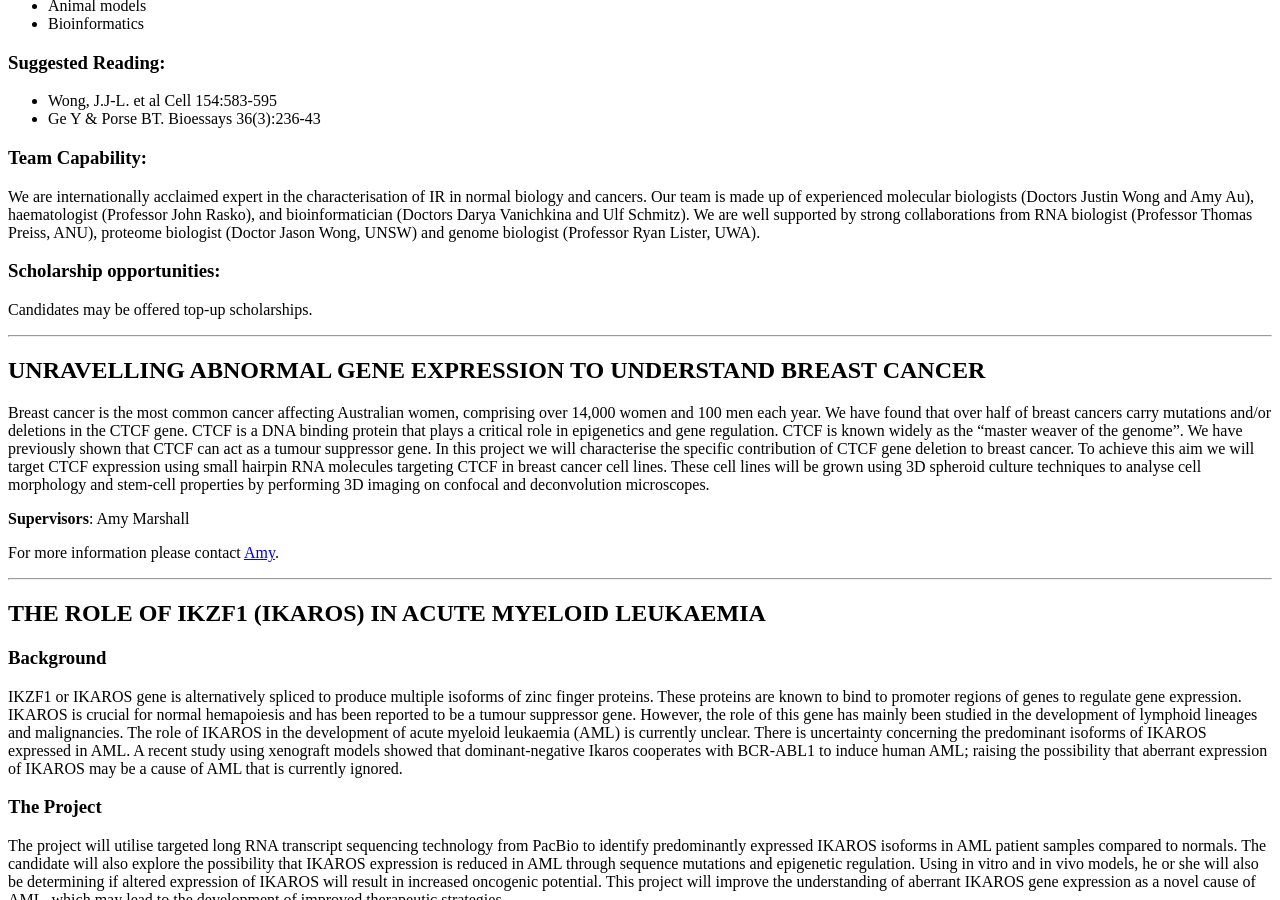
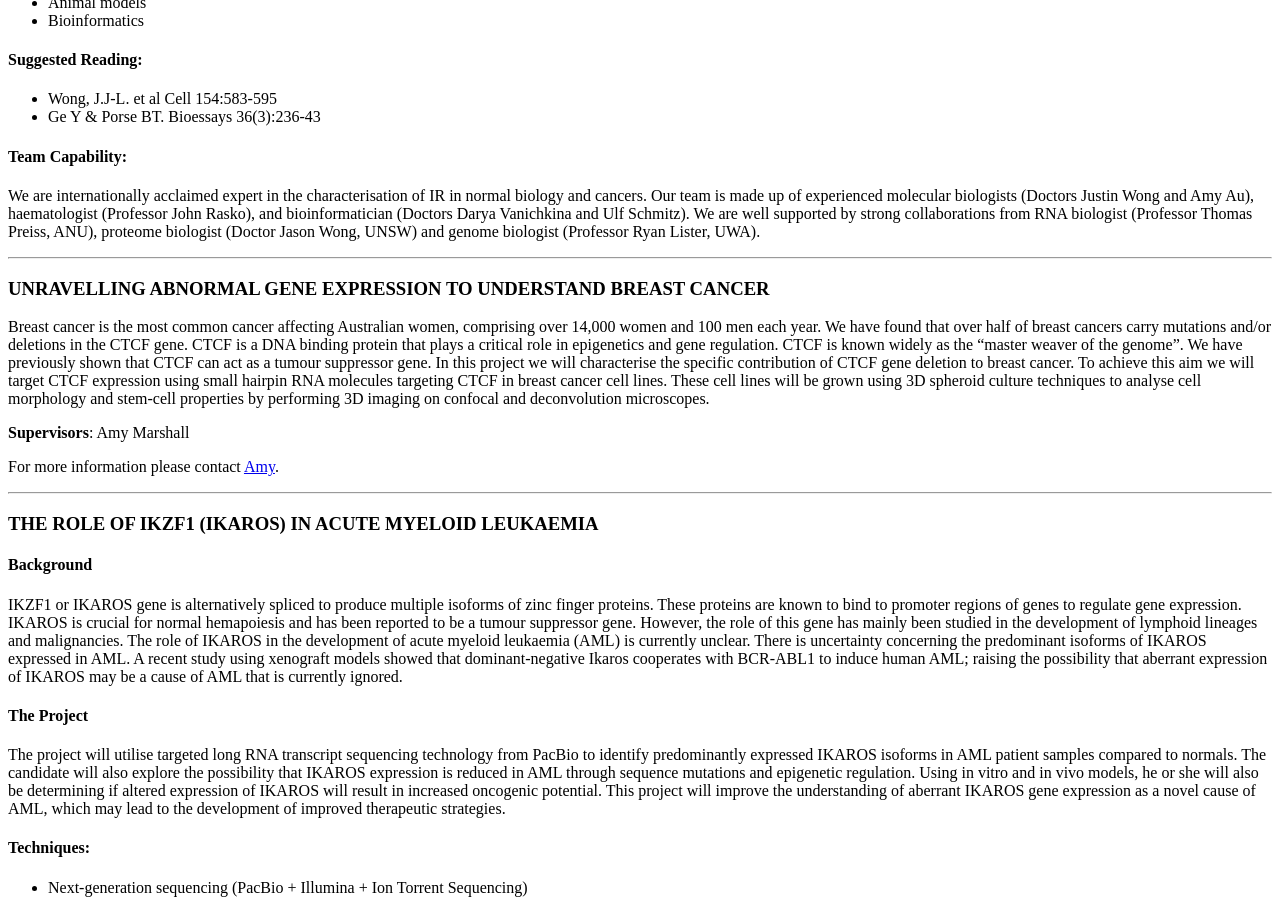
Before and after one commit to gardiners/raskolab.github.io, a Jekyll site: the page built from join.md, in a window 1280 px wide and 900 px high, scrolled down 1049 px. Built offline with Jekyll 4.4.1, drawn with Linux system fonts in a browser that asks for light colours.

Commit message:
Update join.md

```diff
--- a/join.md
+++ b/join.md
@@ -4,10 +4,11 @@ title: Available Projects
 group: navigation
 published: true
 ---
+
 {% include JB/setup %}
 
 
-## UNCOVERING PATTERNS OF GENE REGULATION IN HUMAN DISEASE VIA BIOINFORMATICS
+### UNCOVERING PATTERNS OF GENE REGULATION IN HUMAN DISEASE VIA BIOINFORMATICS
 
 The Gene and Stem Cell Therapy Program, led by Prof. John Rasko, recently identified a previously unknown mechanism of gene regulation that may help to understand mechanisms underlying human disease. An innovative experimental technique prototyped in our group allows us to study gene regulation at a level of detail that has not been achieved before. The aim for this honours project is to analyse RNA sequencing data (Illumina/PacBio platforms) and search for patterns of alternative splicing. Furthermore, we will analyse if these patterns are evolutionarily conserved and/or can be used as biomarker for disease diagnosis/prognosis. Parts of the analyses will be performed on a High Performance Computing system. We are seeking motivated students of computer science or computational biology who want to apply methods involving pattern recognition of ‘Big Data’. You will be joining a team of passionate researchers at the Centenary Institute. If you are interested, come and visit us!
 
@@ -15,7 +16,9 @@ The Gene and Stem Cell Therapy Program, led by Prof. John Rasko, recently identi
 
 **Requirements**: Ideally you have experience in a scripting language (Python/Perl) and R programming. For more information please contact <a href="mailto:u.schmitz@centenary.org.au" target="_top">Ulf</a>.
 
-## HOW DOES ALTERED CHROMATIN ORGANISATION LEAD TO OVARIAN CANCER?
+***
+
+### HOW DOES ALTERED CHROMATIN ORGANISATION LEAD TO OVARIAN CANCER?
 
 Ovarian cancer is the deadliest gynaecological cancer, and affects 1300 women each year in Australia. We have found that over 80% of ovarian cancers carry mutations and/or deletions in the CTCF gene. CTCF is a DNA binding protein that plays a critical role in epigenetics and gene regulation. CTCF is known widely as the “master weaver of the genome”. We have previously shown that CTCF can act as a tumour suppressor gene. We will employ expression of cancer specific CTCF mutants and/or CTCF knockdown in ovarian cancer cell lines. These cell lines will then be used in various biological assays including cell growth, colony formation, apoptosis, cell morphology, stem cell, gene expression and chromatin conformation assays, to elucidate the role CTCF in ovarian cancer development and progression.
 
@@ -24,7 +27,7 @@ Ovarian cancer is the deadliest gynaecological cancer, and affects 1300 women ea
 For more information please contact <a href="a.marshall@centenary.org.au" target="_top">Amy</a>.
 
 
-## THE ROLE OF INTRON RETENTION IN ACUTE MYELOID LEUKAEMIA
+### THE ROLE OF INTRON RETENTION IN ACUTE MYELOID LEUKAEMIA
 
 **Supervisors**: <a href="j.wong@centenary.org.au" target="_top">Doctor Justin Wong</a>, Professor John Rasko
 
@@ -32,7 +35,7 @@ Background: In 2013, we reported in the prestigious journal, Cell, that a mode o
 
 The Project: The project builds on our extensive preliminary data that aberrant IR is a prevalent RNA splicing defect in AML. Using publicly available datasets and primary AML samples, the successful candidate will have the opportunity to curate intron-retaining transcripts in AML. The candidate will also explore the role of IR in controlling the expression of AML-related genes via the NMD pathway. Using in vitro and in vivo models, there will also be the opportunity to determine if IR could lead to the formation of new proteins in cases where intron-retaining transcripts escaped NMD. This project will improve the understanding of IR as a novel factor in AML, which may lead to the development of improved therapeutic strategies.
 
-### Techniques:
+#### Techniques:
 
 * Next-generation sequencing (particularly Illumina mRNA-sequencing, PacBio Sequencing)
 * Quantitative reverse-transcription PCR
@@ -43,22 +46,19 @@ The Project: The project builds on our extensive preliminary data that aberrant
 * Animal models
 * Bioinformatics
 
-### Suggested Reading:
+#### Suggested Reading:
 
 * Wong, J.J-L. et al Cell 154:583-595
 * Ge Y & Porse BT. Bioessays 36(3):236-43
 
-### Team Capability:
+#### Team Capability:
 
 We are internationally acclaimed expert in the characterisation of IR in normal biology and cancers. Our team is made up of experienced molecular biologists (Doctors Justin Wong and Amy Au), haematologist (Professor John Rasko), and bioinformatician (Doctors Darya Vanichkina and Ulf Schmitz). We are well supported by strong collaborations from RNA biologist (Professor Thomas Preiss, ANU), proteome biologist (Doctor Jason Wong, UNSW) and genome biologist (Professor Ryan Lister, UWA).
 
-### Scholarship opportunities:
-
-Candidates may be offered top-up scholarships.
 
 ***
 
-## UNRAVELLING ABNORMAL GENE EXPRESSION TO UNDERSTAND BREAST CANCER
+### UNRAVELLING ABNORMAL GENE EXPRESSION TO UNDERSTAND BREAST CANCER
 
 Breast cancer is the most common cancer affecting Australian women, comprising over 14,000 women and 100 men each year. We have found that over half of breast cancers carry mutations and/or deletions in the CTCF gene. CTCF is a DNA binding protein that plays a critical role in epigenetics and gene regulation. CTCF is known widely as the “master weaver of the genome”. We have previously shown that CTCF can act as a tumour suppressor gene. In this project we will characterise the specific contribution of CTCF gene deletion to breast cancer. To achieve this aim we will target CTCF expression using small hairpin RNA molecules targeting CTCF in breast cancer cell lines. These cell lines will be grown using 3D spheroid culture techniques to analyse cell morphology and stem-cell properties by performing 3D imaging on confocal and deconvolution microscopes.
 
@@ -68,17 +68,17 @@ For more information please contact <a href="a.marshall@centenary.org.au" target
 
 ***
 
-## THE ROLE OF IKZF1 (IKAROS) IN ACUTE MYELOID LEUKAEMIA
+### THE ROLE OF IKZF1 (IKAROS) IN ACUTE MYELOID LEUKAEMIA
 
-### Background
+#### Background
 
 IKZF1 or IKAROS gene is alternatively spliced to produce multiple isoforms of zinc finger proteins. These proteins are known to bind to promoter regions of genes to regulate gene expression. IKAROS is crucial for normal hemapoiesis and has been reported to be a tumour suppressor gene. However, the role of this gene has mainly been studied in the development of lymphoid lineages and malignancies. The role of IKAROS in the development of acute myeloid leukaemia (AML) is currently unclear. There is uncertainty concerning the predominant isoforms of IKAROS expressed in AML. A recent study using xenograft models showed that dominant-negative Ikaros cooperates with BCR-ABL1 to induce human AML; raising the possibility that aberrant expression of IKAROS may be a cause of AML that is currently ignored.
 
-### The Project
+#### The Project
 
 The project will utilise targeted long RNA transcript sequencing technology from PacBio to identify predominantly expressed IKAROS isoforms in AML patient samples compared to normals. The candidate will also explore the possibility that IKAROS expression is reduced in AML through sequence mutations and epigenetic regulation. Using in vitro and in vivo models, he or she will also be determining if altered expression of IKAROS will result in increased oncogenic potential. This project will improve the understanding of aberrant IKAROS gene expression as a novel cause of AML, which may lead to the development of improved therapeutic strategies.
 
-### Techniques:
+#### Techniques:
 
 * Next-generation sequencing (PacBio + Illumina + Ion Torrent Sequencing)
 * Quantitative reverse-transcription PCR
@@ -86,21 +86,21 @@ The project will utilise targeted long RNA transcript sequencing technology from
 * Retroviral-mediated gene transfer and transfection
 * Animal models and related assays (flow cytometry, microscopy)
 
-### Suggested Reading:
+#### Suggested Reading:
 
 * Francis OL, Payne JL, Su R-J and Payne KJ (2011). Regulator of myeloid differentiation and function: The secret life of Ikaros. World J Biol Chem 2:119-125
 * Theocharides APA et al. (2015) Dominant-negative Ikaros cooperates with BCR-ABL1 to induce human acute myeloid leukaemia in xenografts Leukemia 29: 177-187
 
-### Team Capability:
+#### Team Capability:
 Our lab has internationally recognised expertise in the study of alternative splicing in normal biology and cancers. We have supervised over a dozen successful PhD completions. Our team provides skills in molecular biology (Doctors Justin Wong and Amy Au), haematology (Professor John Rasko), and bioinformatics (Doctors Ulf Schmitz and Darya Vanichkina). We are well supported by strong collaborations from national and international experts in leukaemia including Professor Ricky Johnstone (Peter Maccallum Cancer Centre), Dr Andrew Wei (Alfred Hospital), Dr. Charles Mullighan (St. Jude Children’s Hospital) and Professor Bo Porse (University of Copenhagen).
 
-### Scholarship opportunities:
+#### Scholarship opportunities:
 Candidates may be offered top-up scholarships.
 
 ***
 
 
-## MOLECULAR TECHNIQUES TO STUDY THE THREE DIMENSIONAL ARCHITECTURE OF THE GENOME
+### MOLECULAR TECHNIQUES TO STUDY THE THREE DIMENSIONAL ARCHITECTURE OF THE GENOME
 
 CTCF is a DNA binding protein that plays a critical role in epigenetics and gene regulation leading to it being called the “master weaver of the genome”. One of its many roles in the cell nucleus is to form chromatin loops at a large number gene loci which act to switch genes on and off. We have found that CTCF is mutated or deleted in diverse common cancers. This project will investigate the effect of CTCF knockdown on chromatin structure at several cancer-associated gene loci using Chromatin Conformation Capture (3C) and correlate this with changes in gene expression. 3C is a sophisticated molecular biology technique already established in our laboratory. 3C is used by us to characterise the folding of chromatin at gene loci and the structural organisation of chromosomes. We will explore the role of CTCF in the regulation of gene expression using this and other techniques.
 
```
